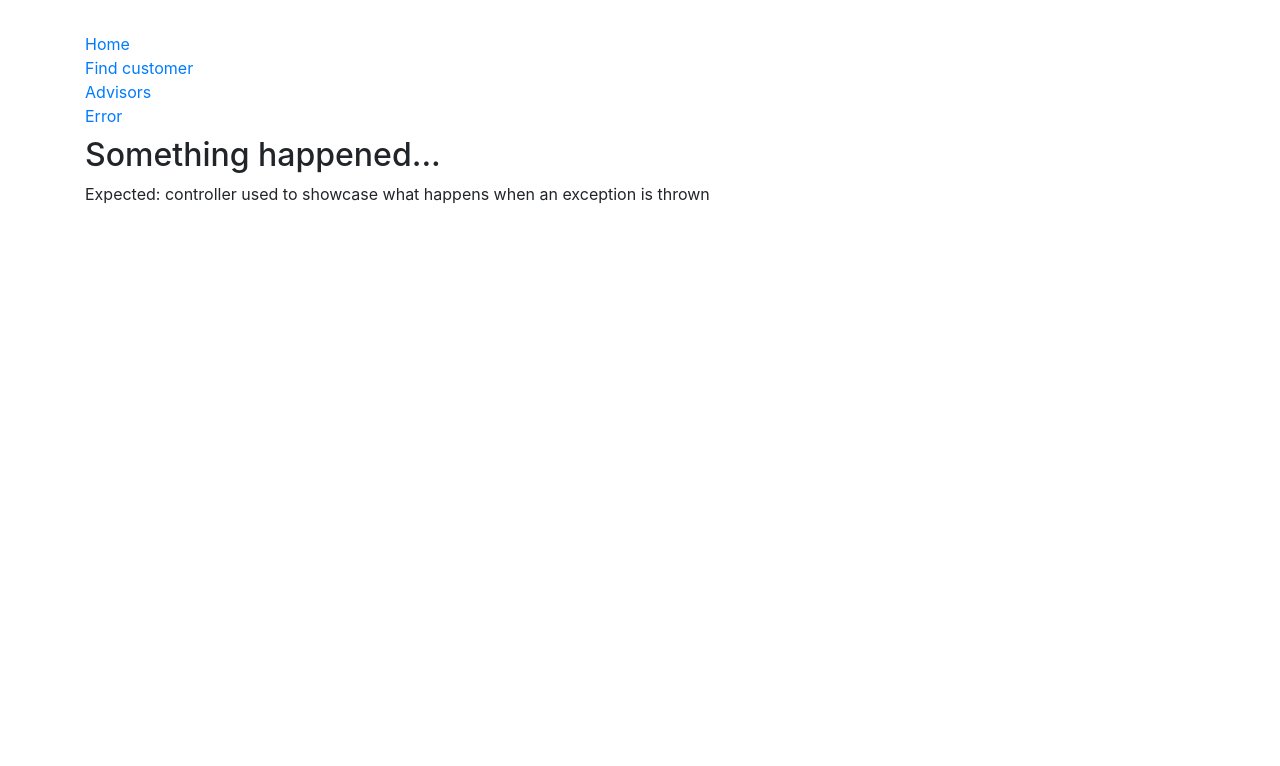
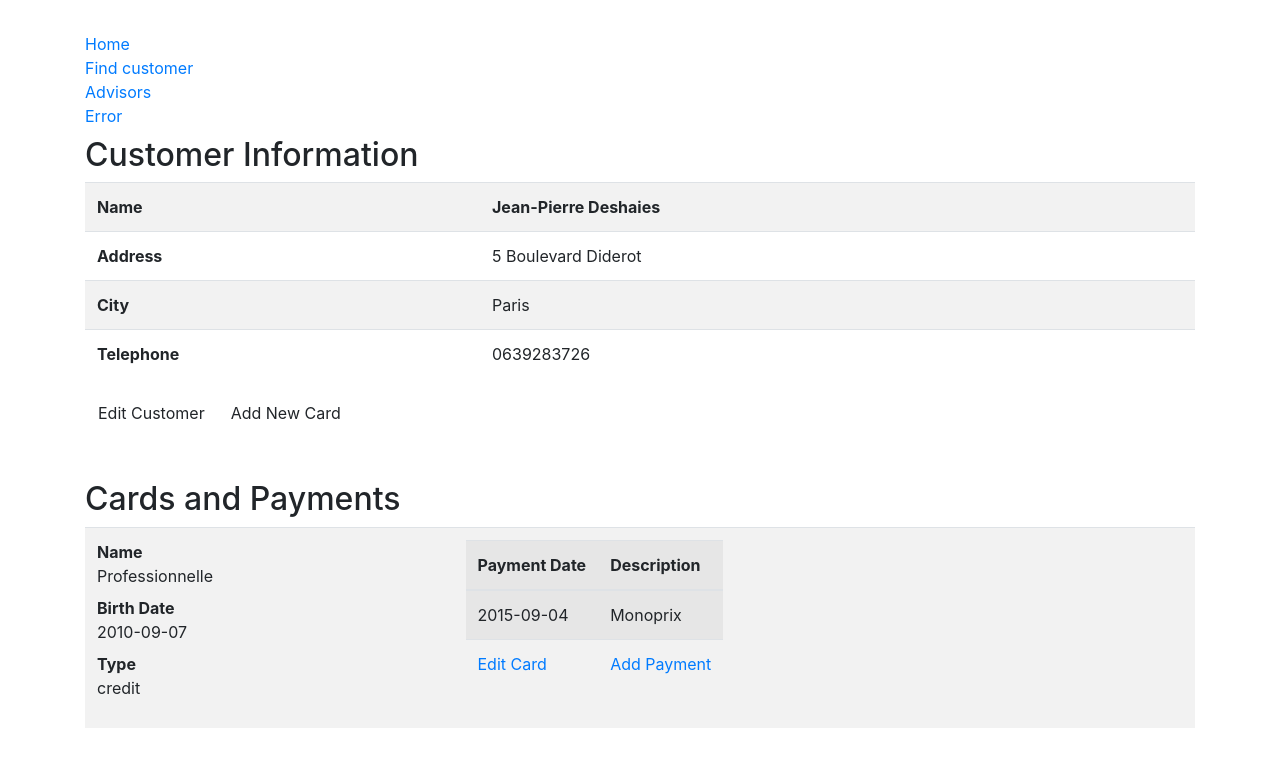
Before and after one commit to teampacifica2/pacificathon, an Angular app in the folder frontend/: page /customer/1 in a window 1280 px wide. Shown: the top 766 px of the page. Built offline with nearby package versions, Linux system fonts and the light colour scheme; no server answers.

Commit message:
feat(): add customer model

```diff
--- a/frontend/src/app/app.module.ts
+++ b/frontend/src/app/app.module.ts
@@ -15,7 +15,7 @@ import {HttpClient, HttpClientModule} from '@angular/common/http';
 const appRoutes: Routes = [
   {path: 'home', component: HomeComponent},
   {path: 'customers', component: CustomersComponent},
-  {path: 'customer', component: CustomerComponent},
+  {path: 'customer/:id', component: CustomerComponent},
   {path: 'find-customer', component: FindCustomerComponent},
   {path: 'edit-customer', component: EditCustomerComponent},
   {path: '**', component: ErrorComponent}
--- a/frontend/src/app/component/customer.component.ts
+++ b/frontend/src/app/component/customer.component.ts
@@ -1,82 +1,104 @@
-import {Component} from '@angular/core';
+import {Component, OnInit} from '@angular/core';
+import {HttpClient} from "@angular/common/http";
+import {ActivatedRoute} from "@angular/router";
+import {Customer} from "../model/Customer";
 
 @Component({
   selector: `customer`,
-  template: '<div class="container-fluid">\n' +
-    '    <div class="container xd-container">\n' +
-    '\n' +
-    '        <h2>Customer Information</h2>\n' +
-    '\n' +
-    '\n' +
-    '    <table class="table table-striped">\n' +
-    '        <tbody><tr>\n' +
-    '            <th>Name</th>\n' +
-    '            <td><b>Jean-Pierre Deshaies</b></td>\n' +
-    '        </tr>\n' +
-    '        <tr>\n' +
-    '            <th>Address</th>\n' +
-    '            <td>5 Boulevard Diderot</td>\n' +
-    '        </tr>\n' +
-    '        <tr>\n' +
-    '            <th>City</th>\n' +
-    '            <td>Paris</td>\n' +
-    '        </tr>\n' +
-    '        <tr>\n' +
-    '            <th>Telephone</th>\n' +
-    '            <td>0639283726</td>\n' +
-    '        </tr>\n' +
-    '    </tbody></table>\n' +
-    '\n' +
-    '    <a href="1/edit.html" class="btn btn-default">Edit Customer</a>\n' +
-    '\n' +
-    '    <a href="1/cards/new.html" class="btn btn-default">Add New Card</a>\n' +
-    '\n' +
-    '    <br>\n' +
-    '    <br>\n' +
-    '    <br>\n' +
-    '    <h2>Cards and Payments</h2>\n' +
-    '\n' +
-    '    <table class="table table-striped">\n' +
-    '        <tbody><tr>\n' +
-    '                <td valign="top">\n' +
-    '                    <dl class="dl-horizontal">\n' +
-    '                        <dt>Name</dt>\n' +
-    '                        <dd>Professionnelle</dd>\n' +
-    '                        <dt>Birth Date</dt>\n' +
-    '                        <dd>2010-09-07</dd>\n' +
-    '                        <dt>Type</dt>\n' +
-    '                        <dd>credit</dd>\n' +
-    '                    </dl>\n' +
-    '                </td>\n' +
-    '                <td valign="top">\n' +
-    '                    <table class="table-condensed">\n' +
-    '                        <thead>\n' +
-    '                        <tr>\n' +
-    '                            <th>Payment Date</th>\n' +
-    '                            <th>Description</th>\n' +
-    '                        </tr>\n' +
-    '                        </thead>\n' +
-    '                        <tbody><tr>\n' +
-    '                                <td>2015-09-04</td>\n' +
-    '                                <td>Monoprix</td>\n' +
-    '                            </tr>\n' +
-    '                        <tr>\n' +
-    '                            <td>\n' +
-    '                                <a href="/containerbank/component/1/cards/1/edit">Edit Card</a>\n' +
-    '                            </td>\n' +
-    '                            <td>\n' +
-    '                                <a href="/containerbank/component/1/cards/1/payments/new">Add Payment</a>\n' +
-    '                            </td>\n' +
-    '                        </tr>\n' +
-    '                    </tbody></table>\n' +
-    '                </td>\n' +
-    '            </tr>\n' +
-    '\n' +
-    '        </tbody></table>\n' +
-    '\n' +
-    '</div>\n' +
-    '</div>'
+  template: `
+    <div class="container-fluid">
+      <div class="container xd-container">
+
+        <h2>Customer Information</h2>
+
+
+        <table class="table table-striped">
+          <tbody>
+          <tr>
+            <th>Name</th>
+            <td><b>Jean-Pierre Deshaies</b></td>
+          </tr>
+          <tr>
+            <th>Address</th>
+            <td>5 Boulevard Diderot</td>
+          </tr>
+          <tr>
+            <th>City</th>
+            <td>Paris</td>
+          </tr>
+          <tr>
+            <th>Telephone</th>
+            <td>0639283726</td>
+          </tr>
+          </tbody>
+        </table>
+
+        <a href="1/edit.html" class="btn btn-default">Edit Customer</a>
+
+        <a href="1/cards/new.html" class="btn btn-default">Add New Card</a>
+
+        <br>
+        <br>
+        <br>
+        <h2>Cards and Payments</h2>
+
+        <table class="table table-striped">
+          <tbody>
+          <tr>
+            <td valign="top">
+              <dl class="dl-horizontal">
+                <dt>Name</dt>
+                <dd>Professionnelle</dd>
+                <dt>Birth Date</dt>
+                <dd>2010-09-07</dd>
+                <dt>Type</dt>
+                <dd>credit</dd>
+              </dl>
+            </td>
+            <td valign="top">
+              <table class="table-condensed">
+                <thead>
+                <tr>
+                  <th>Payment Date</th>
+                  <th>Description</th>
+                </tr>
+                </thead>
+                <tbody>
+                <tr>
+                  <td>2015-09-04</td>
+                  <td>Monoprix</td>
+                </tr>
+                <tr>
+                  <td>
+                    <a href="/containerbank/component/1/cards/1/edit">Edit Card</a>
+                  </td>
+                  <td>
+                    <a href="/containerbank/component/1/cards/1/payments/new">Add Payment</a>
+                  </td>
+                </tr>
+                </tbody>
+              </table>
+            </td>
+          </tr>
+
+          </tbody>
+        </table>
+
+      </div>
+    </div>`
 })
-export class CustomerComponent {
+export class CustomerComponent implements OnInit {
+
+  constructor(private http: HttpClient,
+              private route: ActivatedRoute) {
+  }
+
+  ngOnInit(): void {
+    const id: string = this.route.snapshot.paramMap.get('id');
+    console.info("***id", id);
+    this.http.get(`http://localhost:8090/api/customers/${id}`).subscribe((value: Customer) => {
+      console.log("value", value, value.id, value.firstName);
+    });
+  }
 
 }
--- /dev/null
+++ b/frontend/src/app/model/Customer.ts
@@ -0,0 +1,18 @@
+export class Customer {
+
+  id: number;
+  firstName: string;
+  lastName: string;
+  address: string;
+  city: string;
+  telephone: string;
+
+  constructor(id: number, firstName: string, lastName: string, address: string, city: string, telephone: string) {
+    this.id = id;
+    this.firstName = firstName;
+    this.lastName = lastName;
+    this.address = address;
+    this.city = city;
+    this.telephone = telephone;
+  }
+}
```
